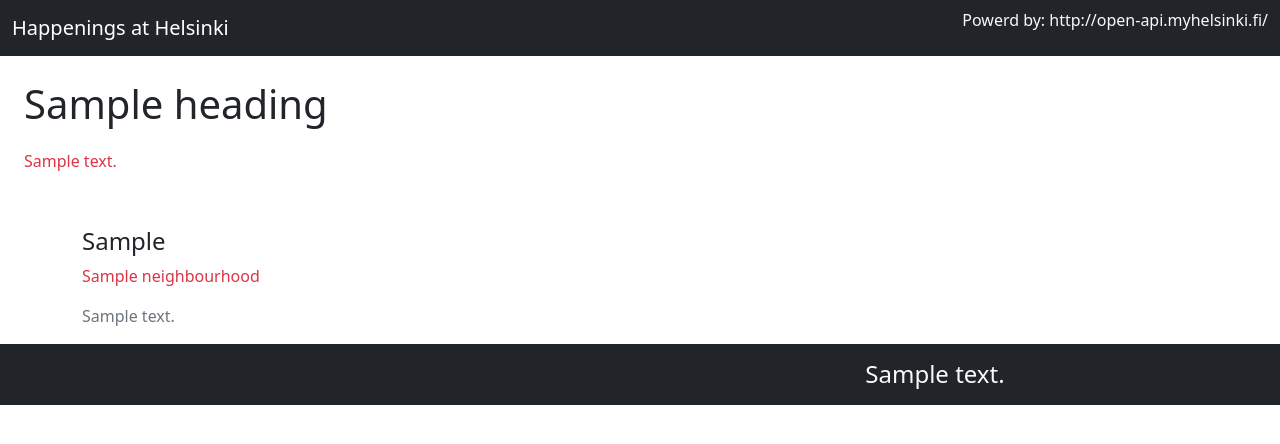
After one commit to Cyamo-CC/Emoji-API, a Node project: template views/pages/index.ejs in a window 1280 px wide. The commit adds this page. Shown: the top 444 px of the page. Run offline with Node 20 templates, Linux system fonts and the light colour scheme; the template is opened without the code that fills it: most values are stand-ins (such as "Sample title", 1, 10 or a date in 2020).

Commit message:
deadline push

```diff
--- /dev/null
+++ b/App.js
@@ -0,0 +1,29 @@
+var express = require('express');
+var app = express();
+var bodyParser= require("body-parser");
+var axios = require("axios");
+
+app.use(express.static("public"));
+app.use(bodyParser.urlencoded({extended: true}));
+app.set("view engine","ejs");
+
+//routes
+app.get('/',function (req, res){
+   axios.get("http://open-api.myhelsinki.fi/v2/places/?tags_search=shopping&language_filter=fi%2Cen&limit=50")
+        .then(response=>{
+            var data = response.data;
+            var data = data.data;
+            var items=data;
+
+
+   res.render("pages/index", {Heading:"Project 2!", text: "Welcome again", footerNote: "I like your dedication! (￣▽￣)ノ ", items: items});
+        });
+ });
+
+//always keep this failsafe as the last route
+app.get('*',function (req,res){
+    res.status(404).send("Cant find the page you requested");
+});
+
+app.listen(process.env.PORT || 3000,
+	() => console.log("listening to port: http://localhost:3000/"));
--- /dev/null
+++ b/views/pages/index.ejs
@@ -0,0 +1,21 @@
+<%- include("../partials/head")%>
+<%- include("../partials/header")%>
+    <div class="Container">
+        <div class="row">
+
+            <h1 class=" m-4"><%=Heading  %> </h1>
+            <h6 class=" mx-4 text-danger"><%=text %> </h6>
+    </div>
+    </div>
+    <div class="container">
+        <div class="row">
+            <% for(var i = 0; i < items.length ; i++ ){ %>
+                <div class="col-sm-4 mt-5">
+                    <h4><%=items[i].name.fi %></h4>
+                    <p class="text-danger"><%=items[i].location.address.neighbourhood %></p>
+                    <p class="text-secondary"><%=items[i].description.body %></p>
+                </div>
+            <% }; %>
+        </div>
+    </div>
+<%- include("../partials/footer")%>
--- /dev/null
+++ b/views/partials/footer.ejs
@@ -0,0 +1,10 @@
+<footer class="bg-dark">
+    <div class="container-fluid">
+        <div class="row">
+            <div class="col-sm-8"></div>
+            <div class="col-sm-4"><h4 class="text-light  my-3"><%= footerNote %> </h4></div>
+        </div>
+    </div>
+</footer>
+</body>
+</html>
--- a/public/index.ejs
+++ b/views/partials/head.ejs
@@ -6,11 +6,5 @@
     <meta name="viewport" content="width=device-width, initial-scale=1.0">
     <link href="https://cdn.jsdelivr.net/npm/bootstrap@5.1.3/dist/css/bootstrap.min.css" rel="stylesheet">
     <script src="https://cdn.jsdelivr.net/npm/bootstrap@5.1.3/dist/js/bootstrap.bundle.min.js"></script>
-    <script src="Ajax.js"></script>
-
-    <title>Emoji Api</title>
+    <title>Project 2</title>
 </head>
-<body>
-
-</body>
-</html>
--- /dev/null
+++ b/views/partials/header.ejs
@@ -0,0 +1,8 @@
+<body>
+    <nav class="navbar navbar-expand-sm bg-dark navbar-dark">
+        <div class="container-fluid">
+            <a class="navbar-brand" href="/">Happenings at Helsinki</a>
+            <p class="text-light">Powerd by: http://open-api.myhelsinki.fi/</p>
+            </div>
+        </div>
+        </nav>
```
Also changed, not shown: public/Ajax.js (deleted, +0 -27 lines), public/App.js (deleted, +0 -21 lines), README.md, 1 other file.
